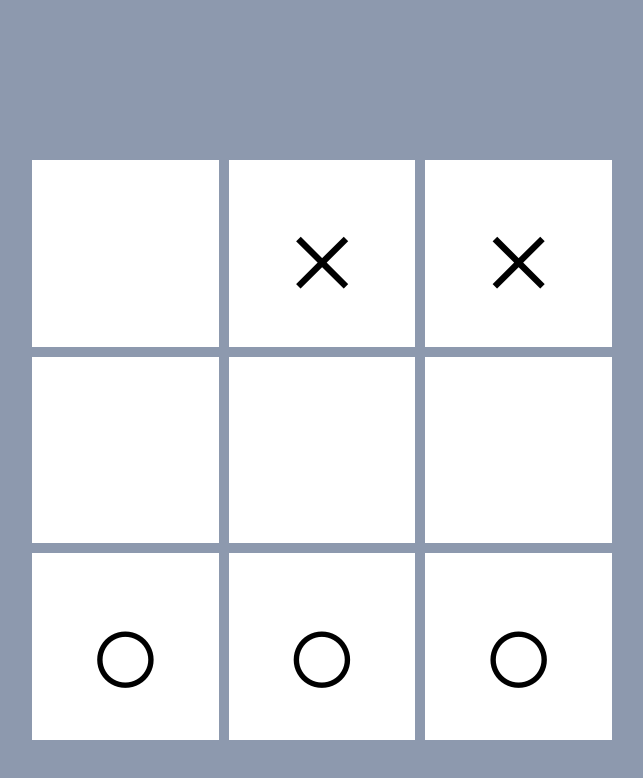
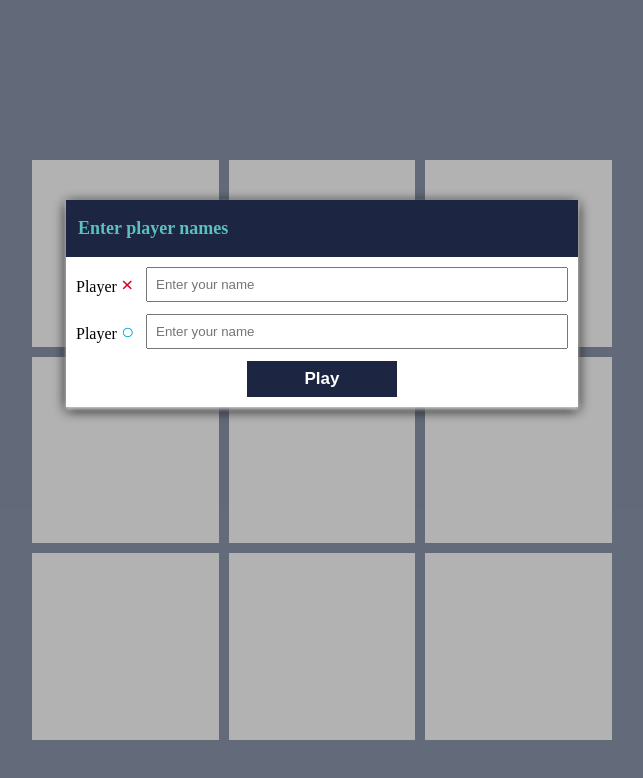
Before and after one commit to SavaVuckovic/TicTacToe.js, a website built with webpack: page src/index.html in a window 1280 px wide. Shown: the whole page, without its empty margins (318-961 px from the left). Built offline with nearby package versions, Linux system fonts and the light colour scheme.

Commit message:
added modal for player names

```diff
--- a/src/index.html
+++ b/src/index.html
@@ -7,6 +7,7 @@
   <title>Tic Tac Toe</title>
 </head>
 <body>
+  <!-- Game Board -->
   <div class="board">
     <div class="slot" data-id="0"></div>
     <div class="slot" data-id="1"></div>
@@ -15,8 +16,32 @@
     <div class="slot" data-id="4"></div>
     <div class="slot" data-id="5"></div>
     <div class="slot" data-id="6"></div>
-    <div class="slot" data-id="7">&times;</div>
-    <div class="slot" data-id="8">&#9675;</div>
+    <div class="slot" data-id="7"></div>
+    <div class="slot" data-id="8"></div>
+  </div>
+
+  <!-- Player Info Modals -->
+  <div class="modal">
+    <div class="modal-content left">
+      <div class="modal-header">
+        <h2>Enter player names</h2>
+      </div>
+      <div class="modal-body">
+        <form id="player-form">
+          <div class="form-group">
+            <label for="player-x-name">Player <span style="color:#d90429;">&times;</span></label>
+            <input type="text" name="player-x-name" placeholder="Enter your name" required>
+          </div>
+
+          <div class="form-group">
+            <label for="player-o-name">Player <span style="color:#00a8e8;">&#9675;</span></label>
+            <input type="text" name="player-o-name" placeholder="Enter your name" required>
+          </div>
+
+          <button type="submit">Play</button>
+        </form>
+      </div>
+    </div>
   </div>
 
   <script src="main-bundle.js"></script>
--- a/src/index.js
+++ b/src/index.js
@@ -1,11 +1,12 @@
 import './index.html';
 import './style.css';
 
-// test
-// import gameBoard from './gameboard';
+// imports
 
-// gameBoard.reset();
-
-import UI from './ui.js';
-
-UI.renderSlots([null, 'x', 'x', null, null, null, 'o', 'o', 'o']);
+// prompt player 1 for a name
+// prompt player 2 for a name
+// add players to a game
+// start a game (loop until game over)
+  // listen for clicks
+  // once user clicks, check if field taken etc
+  // at the end of every turn switch player and check if game is draw
--- a/src/style.css
+++ b/src/style.css
@@ -32,3 +32,83 @@ body {
 .slot:hover {
   background: whitesmoke;
 }
+
+.modal {
+  position: fixed;
+  z-index: 1;
+  left: 0;
+  top: 0;
+  height: 100%;
+  width: 100%;
+  background-color: rgba(0,0,0,0.3);
+  /* display: none; */
+}
+
+.modal-content {
+  background: #fff;
+  width: 40%;
+  margin: 200px auto 0;
+  animation-name: modalopen;
+  animation-duration: 0.7s;
+  box-shadow: 0 2px 4px 0 #ddd, 0 3px 12px 0;
+}
+
+@keyframes modalopen{
+  from { opacity: 0}
+  to {opacity: 1}
+}
+
+.modal-header {
+  padding: 8px 12px;
+  background: #1c2541;
+  display: flex;
+  align-items: center;
+  justify-content: space-between;
+}
+
+.modal-header h2 {
+  margin: 10px 0;
+  font-size: 18px;
+  color: #5bc0be;
+}
+
+.modal-body {
+  padding: 10px;
+}
+
+.form-group {
+  margin-bottom: 12px;
+  display: flex;
+  align-items: center;
+  justify-content: center;
+}
+
+.form-group label {
+  width: 70px;
+}
+
+.form-group label span {
+  font-size: 22px;
+  font-weight: bolder;
+}
+
+.form-group input {
+  flex: 5;
+  padding: 8px;
+}
+
+#player-form button {
+  display: block;
+  margin: 0 auto;
+  width: 150px;
+  padding: 8px 12px;
+  color: #fff;
+  font-size: 17px;
+  font-weight: bold;
+  background: #1c2541;
+  border: none;
+}
+
+#player-form button:hover {
+  color: #5bc0be;
+}
--- a/src/ui.js
+++ b/src/ui.js
@@ -5,8 +5,10 @@ const UI = {
       const correspondingSymbol = boardSlots[slot.dataset.id];
       if (correspondingSymbol === 'x') {
         slot.innerHTML = '&times;';
+        slot.style.color = '#d90429';
       } else if (correspondingSymbol === 'o') {
         slot.innerHTML = '&#9675;';
+        slot.style.color = '#00a8e8';
       }
     });
   }
```
Also changed, not shown: src/game.js (+10 -0 lines), src/gameboard.js (+12 -0 lines).
